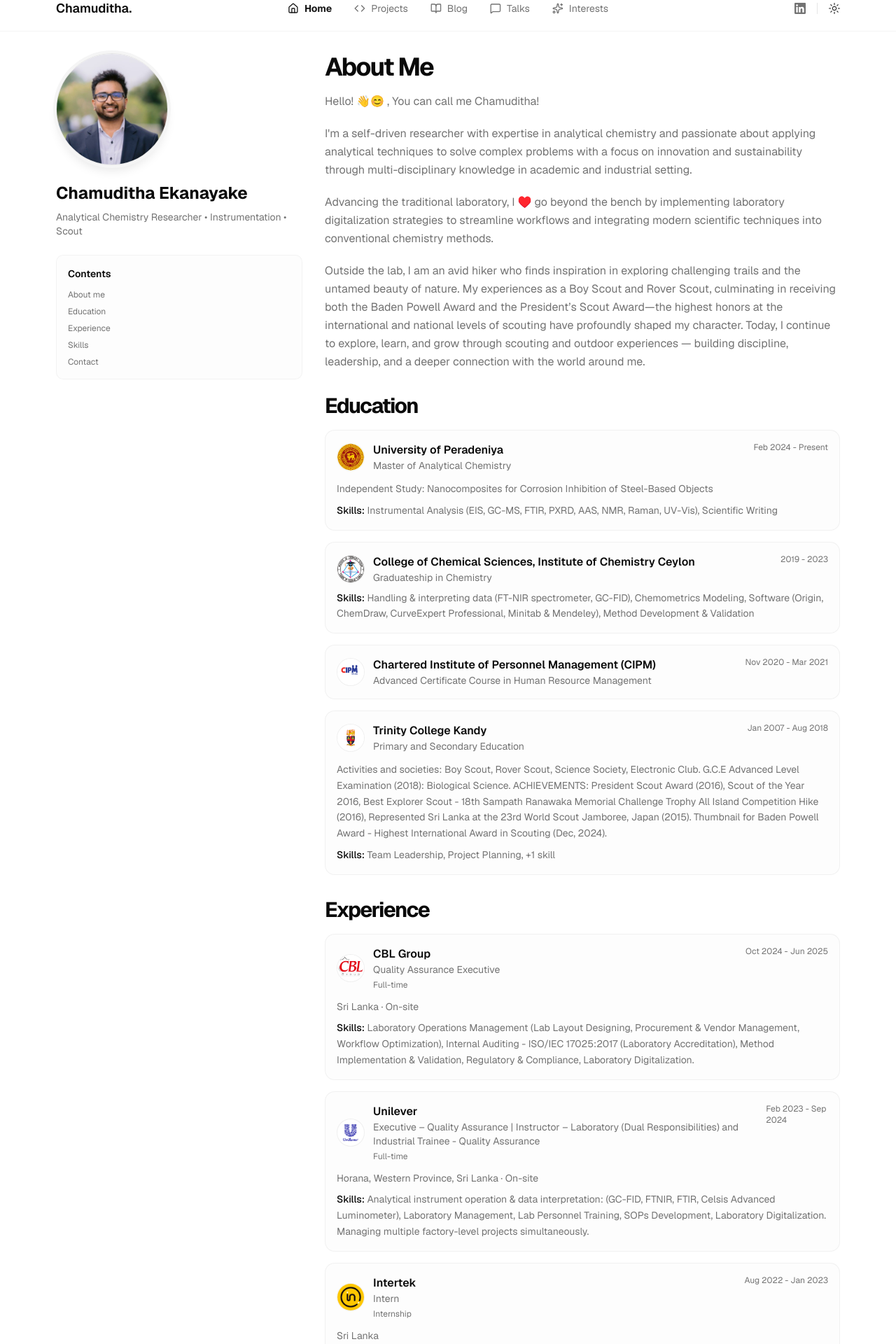
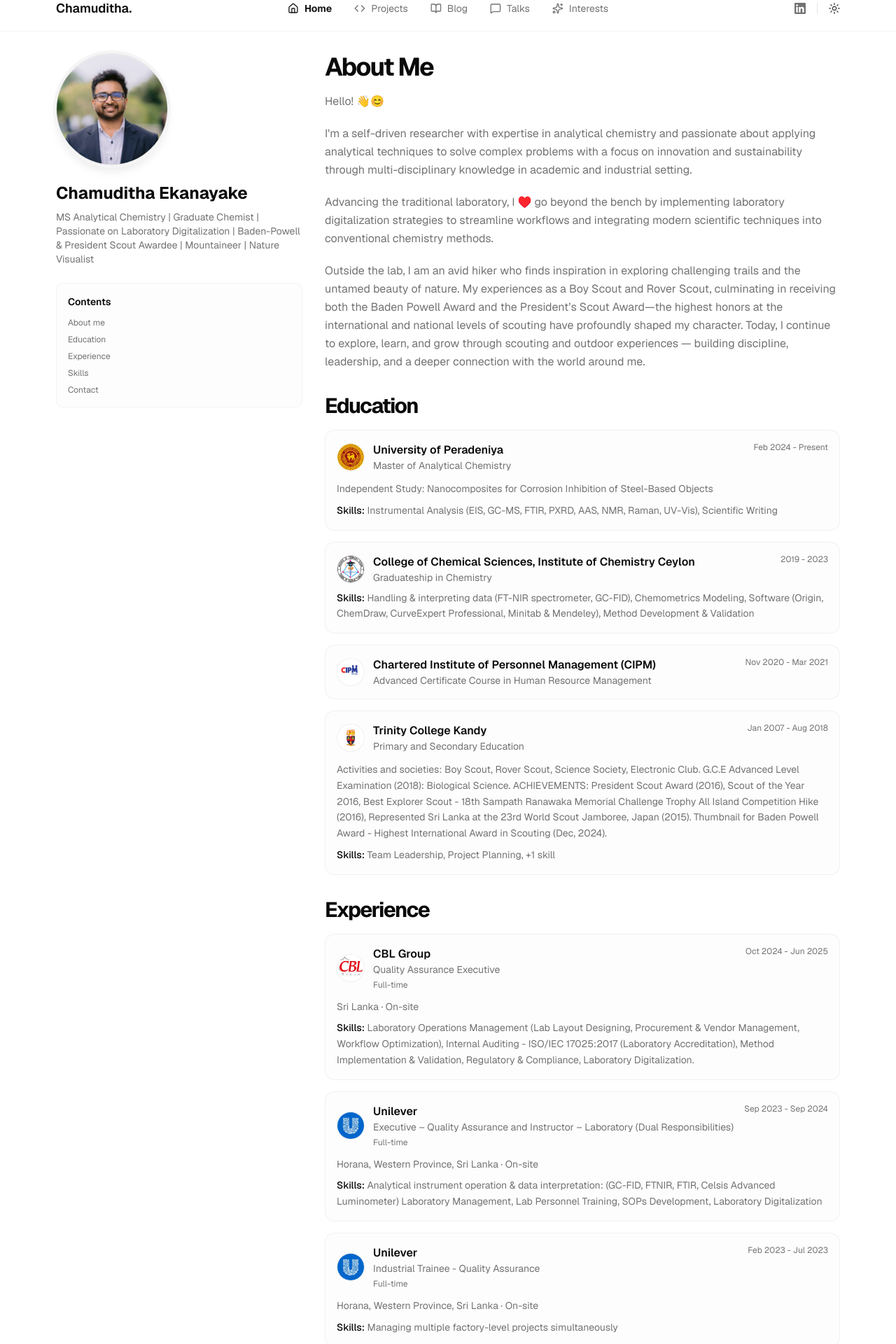
Before and after one commit to Nidula03/portfolio-chamuditha, a Next.js app: page / in a window 1280 px wide. Shown: the part 20-1940 px from the top of the page at 70% size. Built offline with nearby package versions, Linux system fonts and the light colour scheme.

Commit message:
feat: update unilever image for improved visual quality

```diff
--- a/src/data/resume.tsx
+++ b/src/data/resume.tsx
@@ -1,16 +1,5 @@
 import { Icons } from "@/components/icons";
 import { HomeIcon, BookOpen, Code, MessageSquare, Sparkles } from "lucide-react";
-import { ReactLight } from "@/components/ui/svgs/reactLight";
-import { NextjsIconDark } from "@/components/ui/svgs/nextjsIconDark";
-import { Typescript } from "@/components/ui/svgs/typescript";
-import { Nodejs } from "@/components/ui/svgs/nodejs";
-import { Python } from "@/components/ui/svgs/python";
-import { Golang } from "@/components/ui/svgs/golang";
-import { Postgresql } from "@/components/ui/svgs/postgresql";
-import { Docker } from "@/components/ui/svgs/docker";
-import { Kubernetes } from "@/components/ui/svgs/kubernetes";
-import { Java } from "@/components/ui/svgs/java";
-import { Csharp } from "@/components/ui/svgs/csharp";
 
 export const DATA = {
   name: "Chamuditha Ekanayake",
@@ -18,8 +7,8 @@ export const DATA = {
   url: "https://chamuditha.dev",
   location: "San Francisco, CA",
   locationLink: "https://www.google.com/maps/place/sanfrancisco",
-  description: "Analytical Chemistry Researcher • Instrumentation • Scout",
-  summary: `Hello! 👋😊 , You can call me Chamuditha!
+  description: "MS Analytical Chemistry | Graduate Chemist | Passionate on Laboratory Digitalization | Baden-Powell  &  President Scout Awardee | Mountaineer | Nature Visualist",
+  summary: `Hello! 👋😊
 
 I'm a self-driven researcher with expertise in analytical chemistry and passionate about applying analytical techniques to solve complex problems with a focus on innovation and sustainability through multi-disciplinary knowledge in academic and industrial setting.
 
@@ -72,15 +61,29 @@ Today, I continue to explore, learn, and grow through scouting and outdoor exper
     {
       company: "Unilever",
       title:
-        "Executive – Quality Assurance | Instructor – Laboratory (Dual Responsibilities) and Industrial Trainee - Quality Assurance",
+        "Executive – Quality Assurance and Instructor – Laboratory (Dual Responsibilities)",
       badge: "Full-time",
-      logoUrl: "/unilever.png",
-      start: "Feb 2023",
+      logoUrl: "/unilever_logo.jpeg",
+      start: "Sep 2023",
       end: "Sep 2024",
       description: "Horana, Western Province, Sri Lanka · On-site",
       skills:
-        "Analytical instrument operation & data interpretation: (GC-FID, FTNIR, FTIR, Celsis Advanced Luminometer), Laboratory Management, Lab Personnel Training, SOPs Development, Laboratory Digitalization. Managing multiple factory-level projects simultaneously.",
+        "Analytical instrument operation & data interpretation: (GC-FID, FTNIR, FTIR, Celsis Advanced Luminometer) Laboratory Management, Lab Personnel Training, SOPs Development, Laboratory Digitalization"
     },
+
+    {
+      company: "Unilever",
+      title:
+        "Industrial Trainee - Quality Assurance",
+      badge: "Full-time",
+      logoUrl: "/unilever_logo.jpeg",
+      start: "Feb 2023",
+      end: "Jul 2023",
+      description: "Horana, Western Province, Sri Lanka · On-site",
+      skills:
+        "Managing multiple factory-level projects simultaneously"
+    },
+
     {
       company: "Intertek",
       title: "Intern",
```
Also changed, not shown: public/unilever.png (deleted), public/unilever_logo.jpeg (added).
